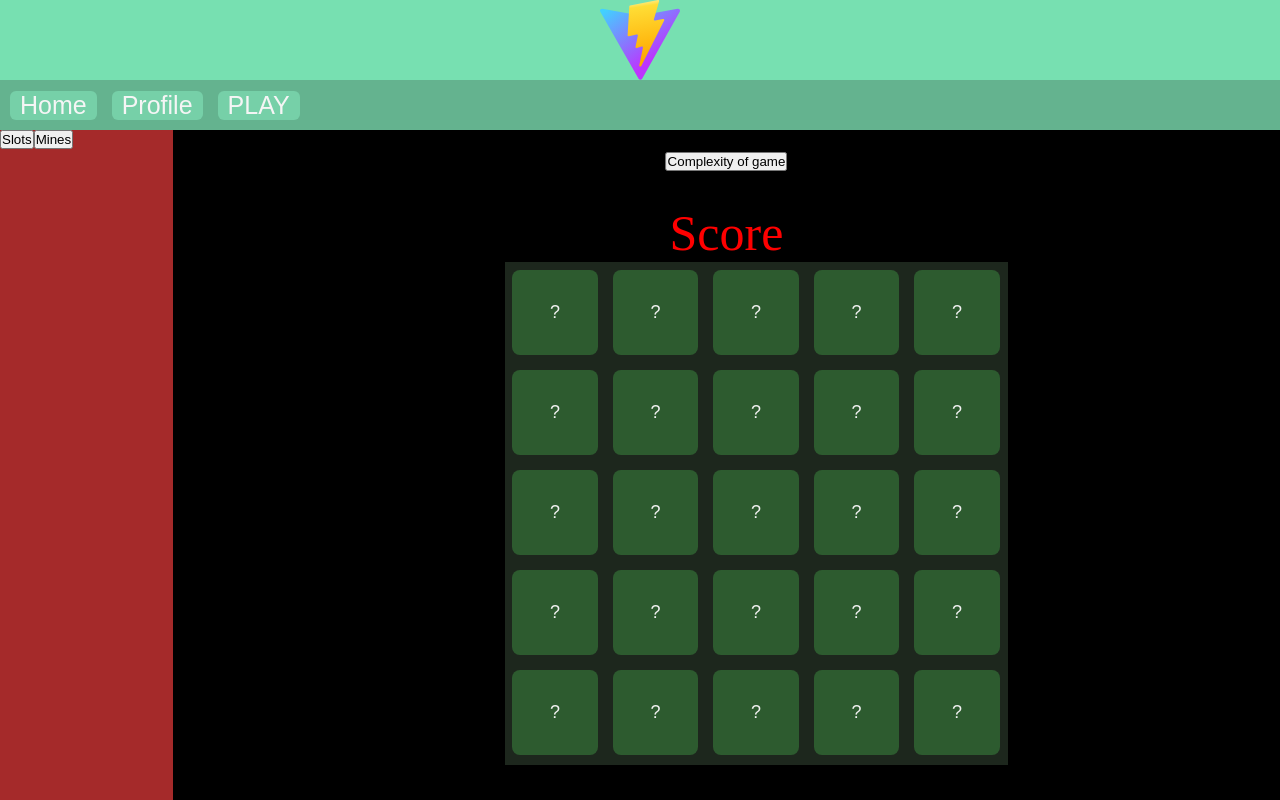
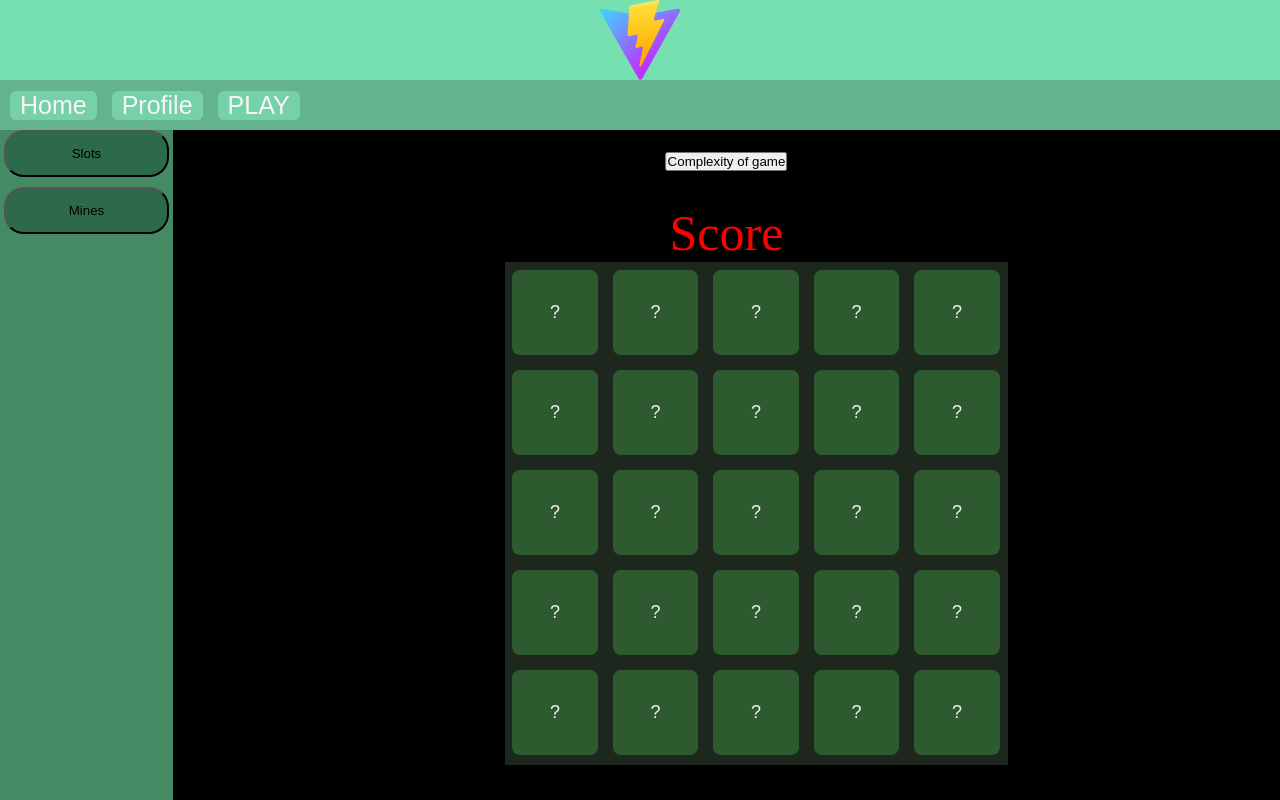
Before and after one commit to LenivyKrabik/Cazik, a React (Vite) app: page /game/Mines in a window 1280 px wide. Built offline with nearby package versions, Linux system fonts and the light colour scheme.

Commit message:
made the gameNaPanel look a little better

```diff
--- a/src/games/navPanel.tsx
+++ b/src/games/navPanel.tsx
@@ -6,10 +6,10 @@ import "../styles/navPanel.css";
 function NavPanel() {
   return (
     <div className="gameNavPanel">
-      <Link to={"/game/Slots"}>
+      <Link to={"/game/Slots"} className="navButtonSlot">
         <button className="gameNavButton">Slots</button>
       </Link>
-      <Link to={"/game/Mines"}>
+      <Link to={"/game/Mines"} className="navButtonSlot">
         <button className="gameNavButton">Mines</button>
       </Link>
     </div>
--- a/src/styles/navPanel.css
+++ b/src/styles/navPanel.css
@@ -8,14 +8,24 @@
 }
 
 .gameNavPanel{
-    position: absolute;
 
+    display: flex;
+    position: flex;
+    height: 100%;
+    background-color: rgb(68, 139, 100);
+    width: 100%;
+    text-align: center;
+    flex-direction: column;
+    gap: 10px;
 
 }
-.gameButtonsPanel{
-
-
+.navButtonSlot{
+    height: 7%;
 }
 .gameNavButton{
+    height: 100%;
+    width: 95%;
+    border-radius: 20px;
 
+    background-color: rgb(45, 105, 75);
 }
```
